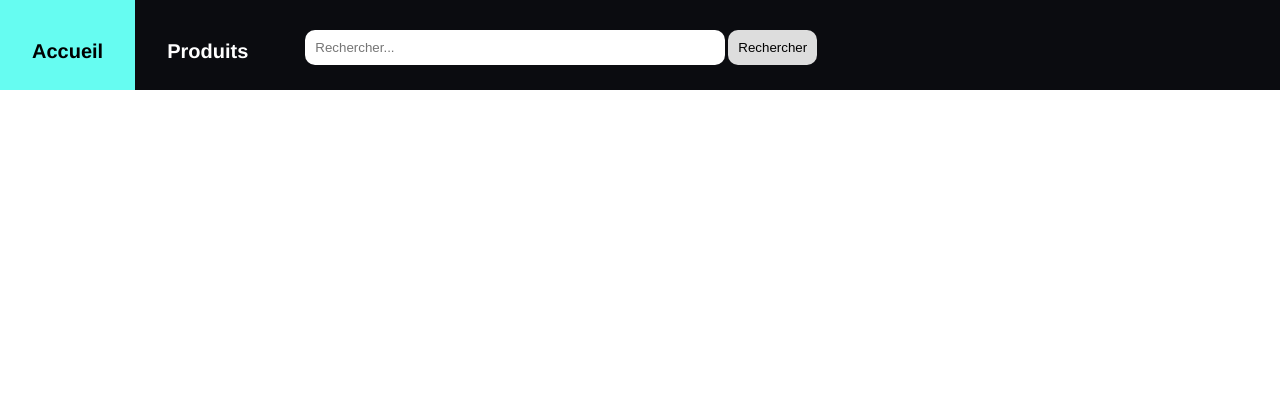
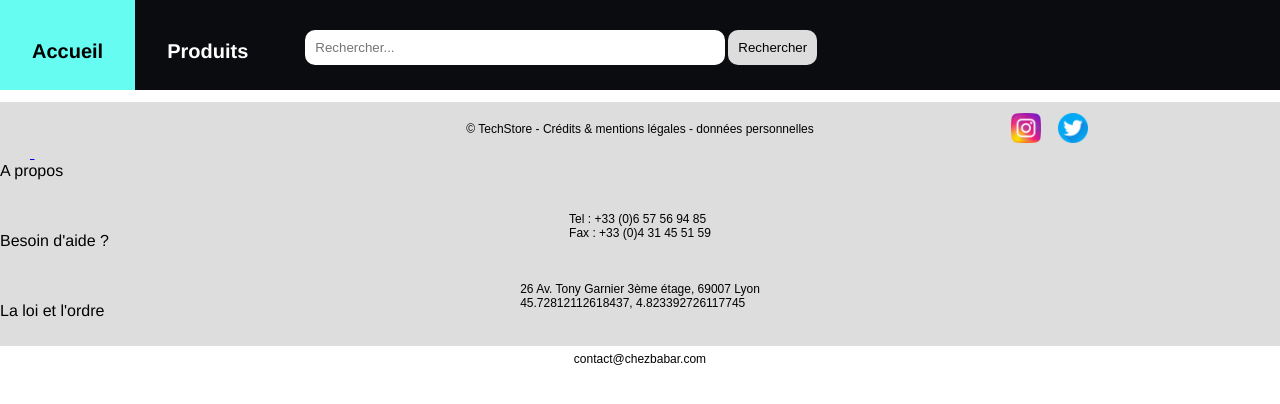
Before and after one commit to bseixeiro/TechStore, a plain HTML site: page html/index.html in a window 1280 px wide. Drawn offline with Linux system fonts and the light colour scheme.

Commit message:
feat : creating footer (first shot)

```diff
--- a/css/style.css
+++ b/css/style.css
@@ -1,5 +1,5 @@
 
-/* ---------------------------------------Navbar---------------------------------------*/
+/* ---------------------------------------/Navbar/---------------------------------------*/
 body {
     font-family: Helvetica, sans-serif, sans-serif;
     margin: 0;
@@ -60,3 +60,48 @@ nav a:hover {
     float: right;
 }
 /* ------------------------------------------------------------------------------------*/
+
+/*---------------------------------/Footer/--------------------------------------------*/
+.piedpage {
+    background-color: #ddd;
+    width: auto;
+    height: auto;
+}
+
+.piedpage p {
+    position: relative;
+    display: flex;
+    justify-content: center;
+    font-size: 13px;
+    font-family: Arial;
+    font-size:12px;
+    top: 20px
+}
+
+.insta {
+    position: relative;
+    left: 79%;
+    width: 30px;
+    height: 30px;
+    bottom : 15px
+}
+
+.insta:hover {
+    transform: scale(1.3);
+  transition: transform 300ms, ease-in-out-back, background-position 500ms ,ease-in-out-back, box-shadow 300ms linear;
+}
+
+.twitter {
+    position: relative;
+    left: 80%;
+    width: 30px;
+    height: 30px;
+    bottom : 15px
+}
+
+.twitter:hover {
+    transform: scale(1.3);
+  transition: transform 300ms, ease-in-out-back, background-position 500ms ,ease-in-out-back, box-shadow 300ms linear;
+}
+
+/*---------------------------------/Footer/--------------------------------------------*/
--- a/html/index.html
+++ b/html/index.html
@@ -23,5 +23,40 @@
 
 <!-- Le reste de votre contenu HTML ici -->
 
+<div class="piedpage">
+    <footer>
+        <div>
+            <p>© TechStore - Crédits & mentions légales - données personnelles</p> <!--Texte pied de page-->
+        </div>
+        <a href="https://www.instagram.com/"><img class="insta"
+            src="../img/instagram.png" alt="Image logo Instagram"> </a>
+    <a href="https://twitter.com"><img class="twitter" src="../img/twitter.png"
+            alt="Image logo Twitter"> </a>
+    </footer>
+    <div id="boite"> <!--Création des coordonnées du restaurant -->
+        <div class="contact">
+            <div class="Informations">A propos
+                <p> <!--Numéro de téléphone-->
+                    Tel : +33 (0)6 57 56 94 85
+                    <br>Fax : +33 (0)4 31 45 51 59
+                </p>
+            </div>
+
+            <div class="Informations">Besoin d'aide ?  <!--Adresse Postale-->
+                <p>26 Av. Tony Garnier 3ème étage, 69007 Lyon
+                    <br> 45.72812112618437, 4.823392726117745
+
+                </p>
+            </div>
+
+
+            <div class="Informations">La loi et l'ordre <!--Adresse Mail-->
+                <p>contact@chezbabar.com
+                </p>
+            </div>
+            </div>
+        </div>
+    </div>
+
 </body>
 </html>
```
